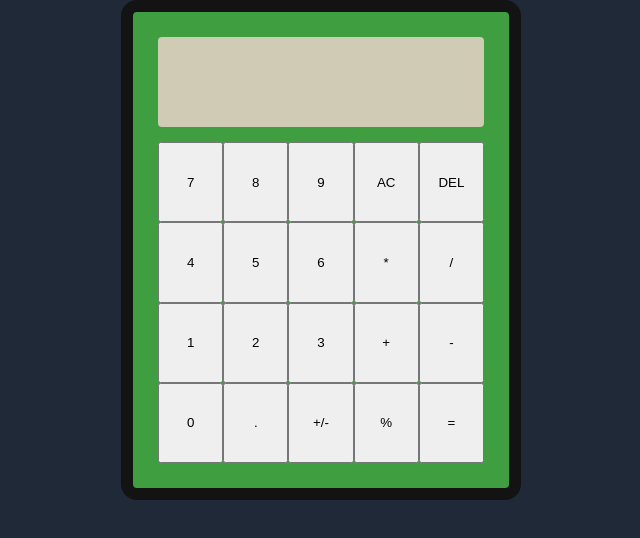
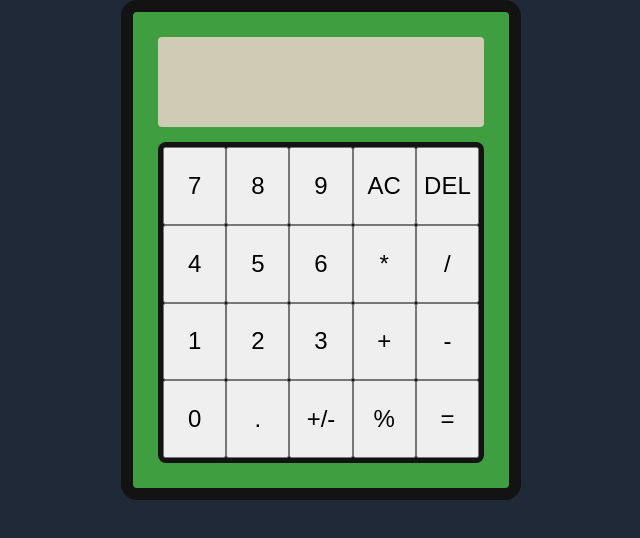
Before and after one commit to Christian-Tarello/calculator-js, a plain HTML site: page index.html in a window 1280 px wide. Shown: the whole page, without its empty margins (319-959 px from the left). Drawn offline with Linux system fonts and the light colour scheme.

Commit message:
Style button's font and border

```diff
--- a/style.css
+++ b/style.css
@@ -46,9 +46,13 @@ body{
     display: flex;
     flex: 1;
     flex-wrap: wrap;
+    padding: 5px;
+    background-color: rgb(19, 19, 19);
+    border-radius: 8px;
 }
 
 .calculator-buttons button{
     flex: 1 1 auto;
     width: 20%;
+    font-size: 24px;
 }
```
